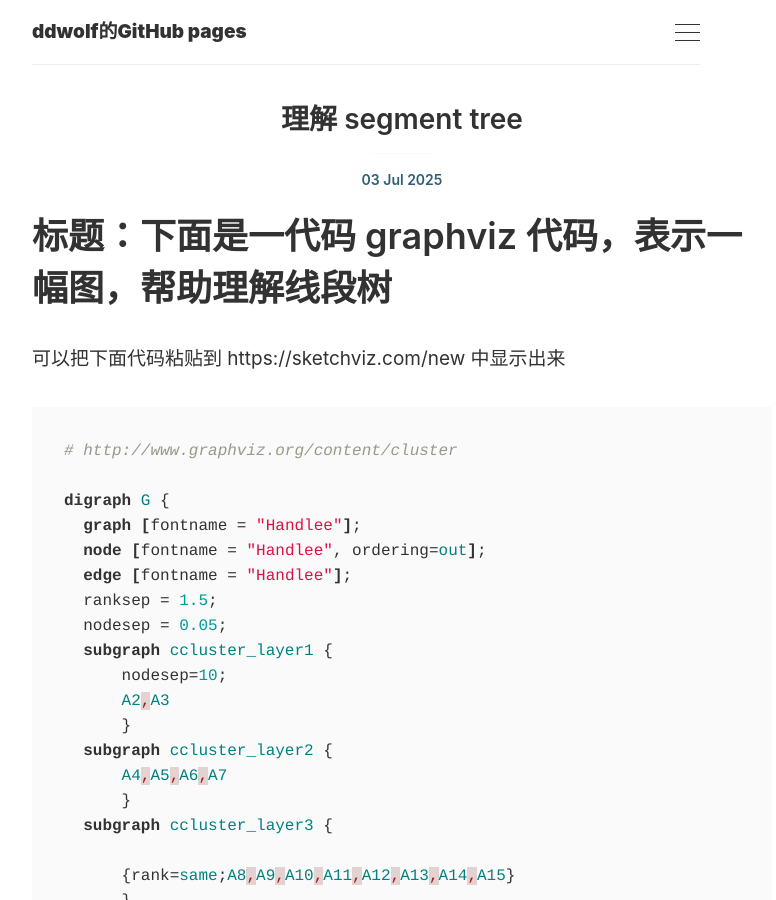
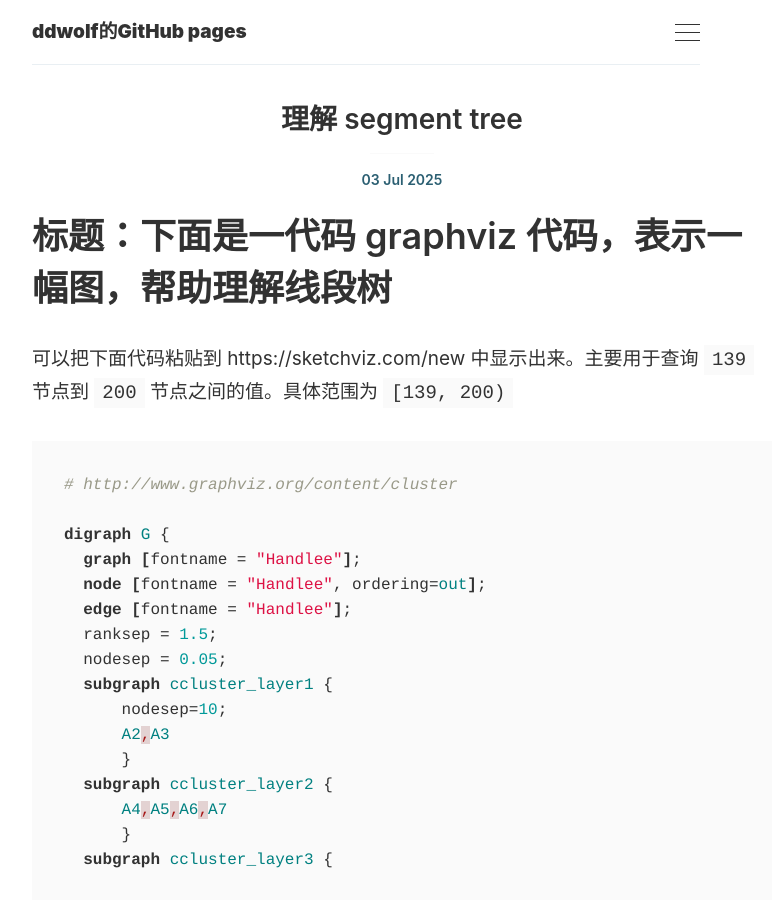
Before and after one commit to ddwolf/ddwolf.github.io, a Jekyll site: the page built from _posts/2025-07-03-segment_tree.md, in a window 1280 px wide and 900 px high. Shown: the whole window, without its empty margins (274-1050 px from the left). Built offline with Jekyll 4.4.1, drawn with Linux system fonts in a browser that asks for light colours.

Commit message:
Update 2025-07-03-segment_tree.md

````diff
--- a/_posts/2025-07-03-segment_tree.md
+++ b/_posts/2025-07-03-segment_tree.md
@@ -5,7 +5,7 @@ date: 2025-07-03
 ---
 
 # 标题：下面是一代码 graphviz 代码，表示一幅图，帮助理解线段树
-可以把下面代码粘贴到 https://sketchviz.com/new 中显示出来
+可以把下面代码粘贴到 https://sketchviz.com/new 中显示出来。主要用于查询 `139` 节点到 `200` 节点之间的值。具体范围为 `[139, 200)`
 ```dot
 # http://www.graphviz.org/content/cluster
 
````
